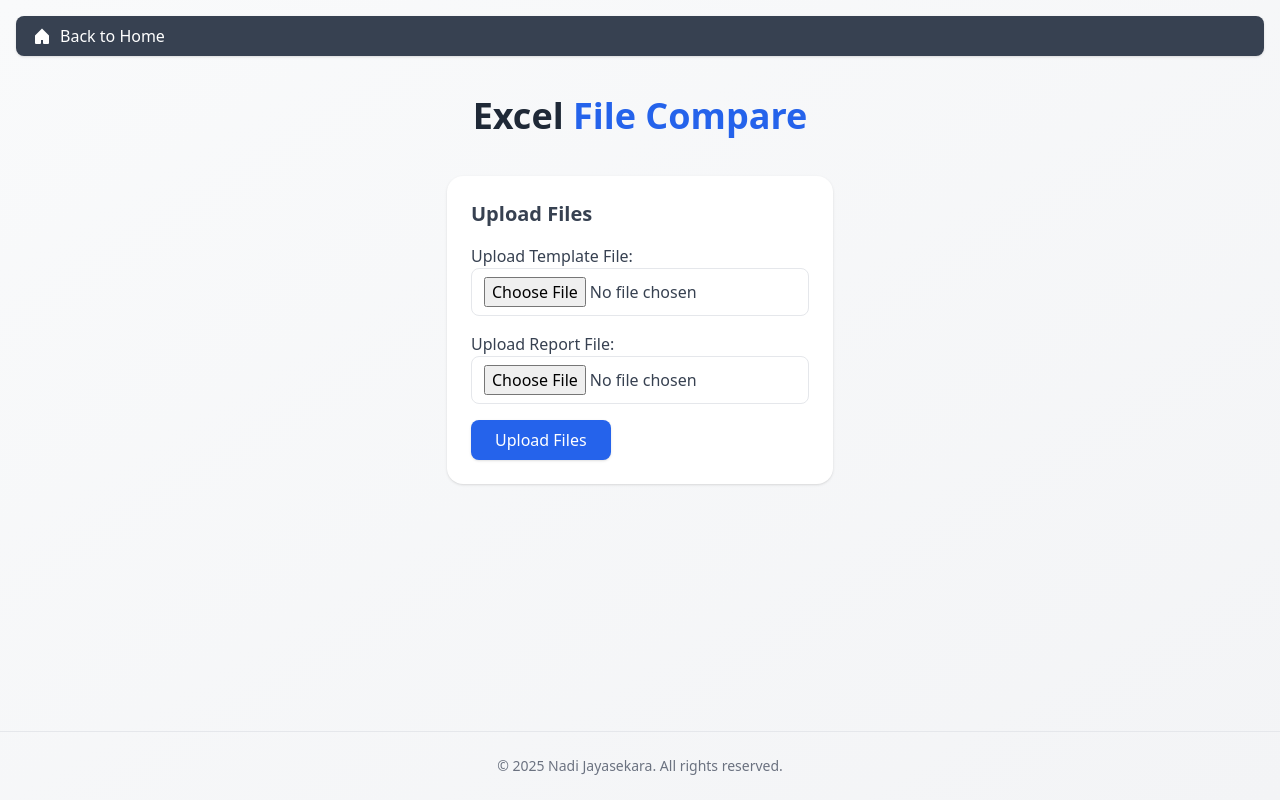
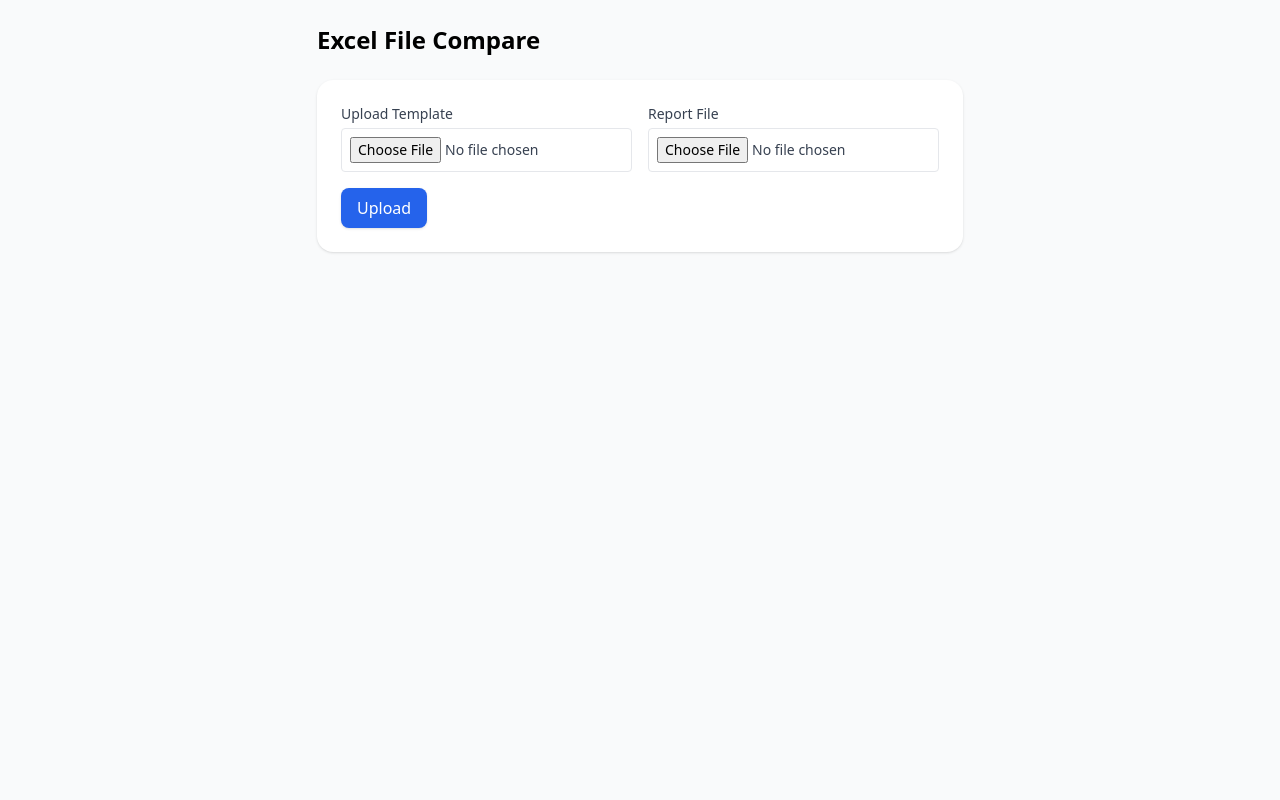
Before and after one commit to nadithakj/nodegrouper, a FastAPI app: page /excel_compare in a window 1280 px wide. Run offline with FastAPI, Linux system fonts and the light colour scheme; some libraries are stand-ins or nearby versions.

Commit message:
Update excel_compare.html

```diff
--- a/templates/excel_compare.html
+++ b/templates/excel_compare.html
@@ -5,87 +5,72 @@
     <title>Excel Compare</title>
     <script src="https://cdn.tailwindcss.com"></script>
 </head>
-<body class="min-h-screen bg-gradient-to-br from-gray-50 to-gray-100 font-sans flex flex-col">
+<body class="bg-gray-50 min-h-screen flex flex-col">
+    <main class="flex-grow max-w-6xl mx-auto p-6">
+        <h1 class="text-2xl font-bold mb-6">Excel File Compare</h1>
 
-<!-- Back Button -->
-<div class="p-4">
-    <a href="/"
-       class="flex items-center bg-gray-700 text-white px-4 py-2 rounded-lg shadow hover:bg-gray-800 transition">
-        <svg xmlns="http://www.w3.org/2000/svg" class="h-5 w-5 mr-2" viewBox="0 0 20 20" fill="currentColor">
-            <path d="M10 2.5l-7 7V17a1 1 0 001 1h4a1 1 0 001-1v-3h2v3a1 1 0 001 1h4a1 1 0 001-1v-7.5l-7-7z"/>
-        </svg>
-        Back to Home
-    </a>
-</div>
-
-<!-- Main Container -->
-<main class="flex-grow max-w-6xl mx-auto p-6">
-    <h1 class="text-4xl font-extrabold text-center mb-10 text-gray-800">
-        Excel <span class="text-blue-600">File Compare</span>
-    </h1>
-
-    <!-- Upload Section -->
-    {% if not columns1 and not columns2 %}
-    <div class="bg-white shadow rounded-2xl p-6 mb-8">
-        <h2 class="text-xl font-semibold text-gray-700 mb-4">Upload Files</h2>
-        <form action="/upload_excel_files" method="post" enctype="multipart/form-data" class="space-y-4">
+        <!-- Upload form -->
+        <form method="post" action="/upload_excel_files" enctype="multipart/form-data"
+              class="bg-white p-6 rounded-2xl shadow mb-6">
+            <div class="grid md:grid-cols-2 gap-4">
                 <div>
-                <label class="block font-medium text-gray-700">Upload Template File:</label>
+                    <label class="block text-sm font-medium text-gray-700">Upload Template</label>
                     <input type="file" name="file1" required
-                       class="w-full border rounded-lg px-3 py-2 text-gray-700">
+                           class="mt-1 block w-full text-sm text-gray-700 border rounded p-2">
                 </div>
                 <div>
-                <label class="block font-medium text-gray-700">Upload Report File:</label>
+                    <label class="block text-sm font-medium text-gray-700">Report File</label>
                     <input type="file" name="file2" required
-                       class="w-full border rounded-lg px-3 py-2 text-gray-700">
+                           class="mt-1 block w-full text-sm text-gray-700 border rounded p-2">
+                </div>
             </div>
             <button type="submit"
-                    class="bg-blue-600 text-white px-6 py-2 rounded-lg hover:bg-blue-700 transition shadow">
-                Upload Files
+                    class="mt-4 bg-blue-600 text-white px-4 py-2 rounded-lg shadow hover:bg-blue-700">
+                Upload
             </button>
         </form>
-    </div>
-    {% endif %}
 
-    <!-- Mapping Section -->
         {% if columns1 and columns2 %}
-    <div class="bg-white shadow rounded-2xl p-6 mb-8">
-        <h2 class="text-xl font-semibold text-gray-700 mb-4">Map Fields</h2>
-        <form action="/map_fields" method="post" class="space-y-6">
+        <!-- Mapping interface -->
+        <form method="post" action="/map_fields" class="bg-white p-6 rounded-2xl shadow">
             <input type="hidden" name="file1" value="{{ file1 }}">
             <input type="hidden" name="file2" value="{{ file2 }}">
 
-            <!-- Key Field Selection -->
-            <div class="grid grid-cols-2 gap-6">
+            <h2 class="text-xl font-semibold mb-4">Map Fields</h2>
+
+            <!-- Key fields -->
+            <div class="grid md:grid-cols-2 gap-4 mb-6">
                 <div>
-                    <label class="block text-gray-600 font-medium mb-1">Key Field (Template File)</label>
-                    <select name="key_field1" class="w-full border rounded-lg p-2 text-gray-700" required>
+                    <label class="block text-sm font-medium text-gray-700">Key Field (Template)</label>
+                    <select name="key_field1" required
+                            class="mt-1 block w-full border rounded p-2">
                         {% for col in columns1 %}
-                            <option value="{{ col }}" {% if col == selected_key1 %}selected{% endif %}>{{ col }}</option>
+                        <option value="{{ col }}" {% if selected_key1==col %}selected{% endif %}>{{ col }}</option>
                         {% endfor %}
                     </select>
                 </div>
                 <div>
-                    <label class="block text-gray-600 font-medium mb-1">Key Field (Report File)</label>
-                    <select name="key_field2" class="w-full border rounded-lg p-2 text-gray-700" required>
+                    <label class="block text-sm font-medium text-gray-700">Key Field (Report)</label>
+                    <select name="key_field2" required
+                            class="mt-1 block w-full border rounded p-2">
                         {% for col in columns2 %}
-                            <option value="{{ col }}" {% if col == selected_key2 %}selected{% endif %}>{{ col }}</option>
+                        <option value="{{ col }}" {% if selected_key2==col %}selected{% endif %}>{{ col }}</option>
                         {% endfor %}
                     </select>
                 </div>
             </div>
 
-            <!-- Optional Field Mappings (Dropdown-based) -->
-            <div>
-                <label class="block text-gray-600 font-medium mb-4">Optional Field Mappings</label>
-                <div class="space-y-3">
+            <!-- Optional field mappings -->
+            <div class="mb-6">
+                <label class="block text-sm font-medium text-gray-700 mb-2">Optional Field Mappings</label>
+                <div class="grid md:grid-cols-2 gap-4">
                     {% for col in columns1 %}
-                    <div class="flex items-center space-x-4">
-                        <label class="w-1/3 font-medium text-gray-700">{{ col }}</label>
-                        <select name="mapping_{{ col }}" class="border rounded-lg p-2 w-2/3 text-gray-700">
-                            <option value="">-- No Mapping --</option>
-                            {% for rcol in columns2 %}
-                                <option value="{{ rcol }}">{{ rcol }}</option>
+                    <div class="flex items-center gap-2">
+                        <span class="w-1/2 text-gray-700">{{ col }}</span>
+                        <select name="mapping_{{ col }}" class="w-1/2 border rounded p-1">
+                            <option value="">-- Not Mapped --</option>
+                            {% for col2 in columns2 %}
+                            <option value="{{ col2 }}">{{ col2 }}</option>
                             {% endfor %}
                         </select>
                     </div>
@@ -94,36 +79,35 @@
             </div>
 
             <button type="submit"
-                    class="bg-green-600 text-white px-6 py-2 rounded-lg hover:bg-green-700 transition shadow">
-                Compare Files
+                    class="bg-green-600 text-white px-4 py-2 rounded-lg shadow hover:bg-green-700">
+                Compare
             </button>
         </form>
-    </div>
         {% endif %}
 
-    <!-- Results Section -->
+        <!-- Results -->
         {% if diffs %}
-    <div class="bg-white shadow rounded-2xl p-6">
-        <h2 class="text-xl font-semibold text-gray-700 mb-4">Differences Found</h2>
+        <div class="mt-6 bg-white p-6 rounded-2xl shadow">
+            <h2 class="text-xl font-semibold mb-4">Differences Found</h2>
             {% for diff in diffs %}
-        <div class="mb-6">
-            <h3 class="text-lg font-bold text-blue-600 mb-2">
-                {{ diff.field1 }} (Template) vs {{ diff.field2 }} (Report)
+            <div class="mb-4">
+                <h3 class="font-semibold text-gray-800">
+                    {{ diff.field1 }} ↔ {{ diff.field2 }}
                 </h3>
-            <table class="w-full border border-gray-200 rounded-lg overflow-hidden">
-                <thead class="bg-gray-100 text-gray-700">
+                <table class="mt-2 w-full border text-sm">
+                    <thead class="bg-gray-100">
                         <tr>
-                        <th class="px-3 py-2 text-left border">Key</th>
-                        <th class="px-3 py-2 text-left border">Template Value</th>
-                        <th class="px-3 py-2 text-left border">Report Value</th>
+                            <th class="border px-2 py-1">Key</th>
+                            <th class="border px-2 py-1">{{ diff.field1 }} (Template)</th>
+                            <th class="border px-2 py-1">{{ diff.field2 }} (Report)</th>
                         </tr>
                     </thead>
                     <tbody>
                         {% for row in diff.differences %}
-                    <tr class="border-t">
-                        <td class="px-3 py-2 border">{{ row[selected_key1] }}</td>
-                        <td class="px-3 py-2 border">{{ row[diff.field1 + "_file1"] }}</td>
-                        <td class="px-3 py-2 border">{{ row[diff.field2 + "_file2"] }}</td>
+                        <tr>
+                            <td class="border px-2 py-1">{{ row[selected_key1] }}</td>
+                            <td class="border px-2 py-1">{{ row[diff.field1 ~ "_file1"] }}</td>
+                            <td class="border px-2 py-1">{{ row[diff.field2 ~ "_file2"] }}</td>
                         </tr>
                         {% endfor %}
                     </tbody>
@@ -131,16 +115,7 @@
             </div>
             {% endfor %}
         </div>
-    {% elif diffs is not none %}
-    <div class="bg-white shadow rounded-2xl p-6 text-green-700 font-semibold">
-        ✅ No differences found!
-    </div>
         {% endif %}
     </main>
-
-<footer class="p-6 text-center text-gray-500 text-sm border-t border-gray-200">
-    &copy; 2025 Nadi Jayasekara. All rights reserved.
-</footer>
-
 </body>
 </html>
```
Lines whose indentation alone changed are shown as unchanged.
